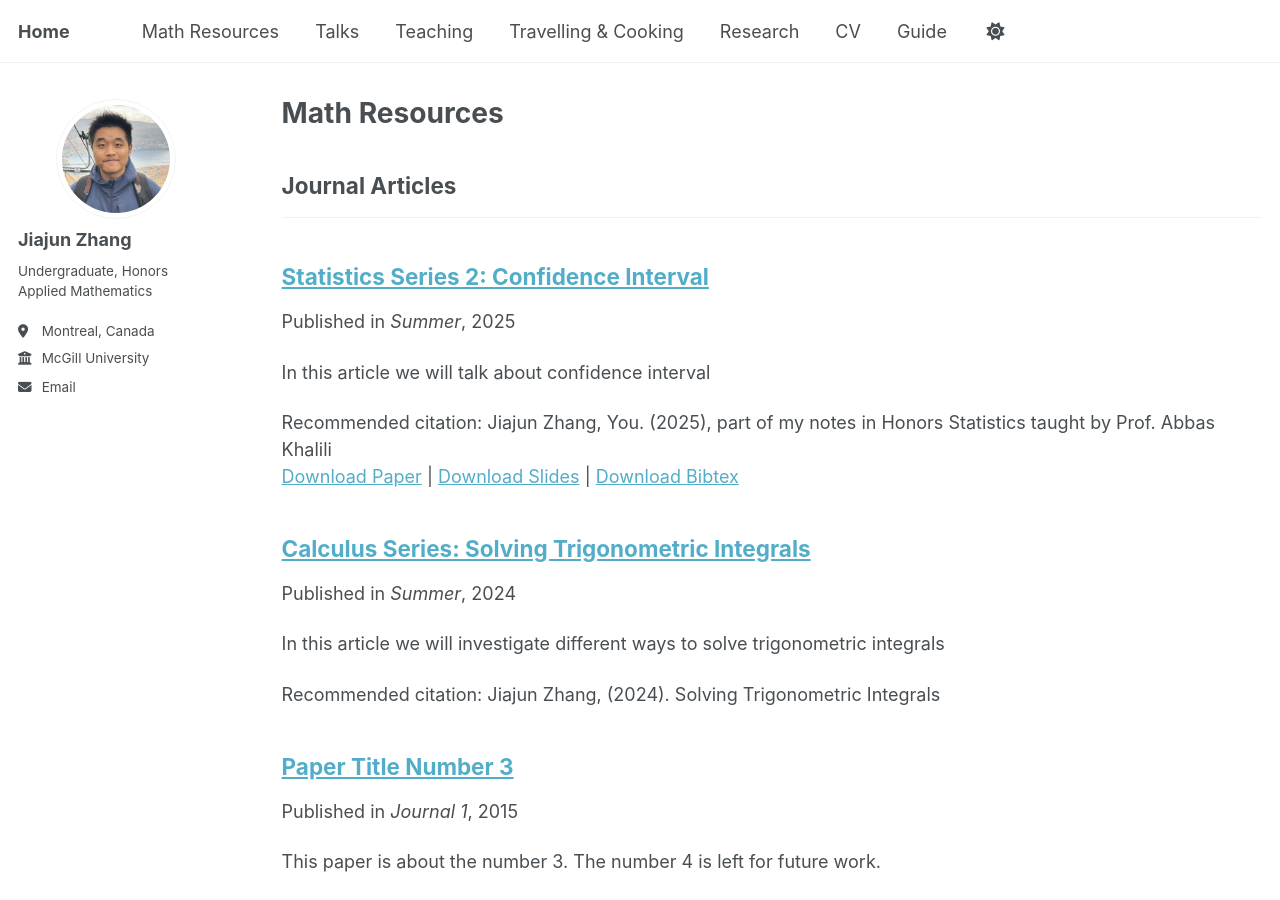
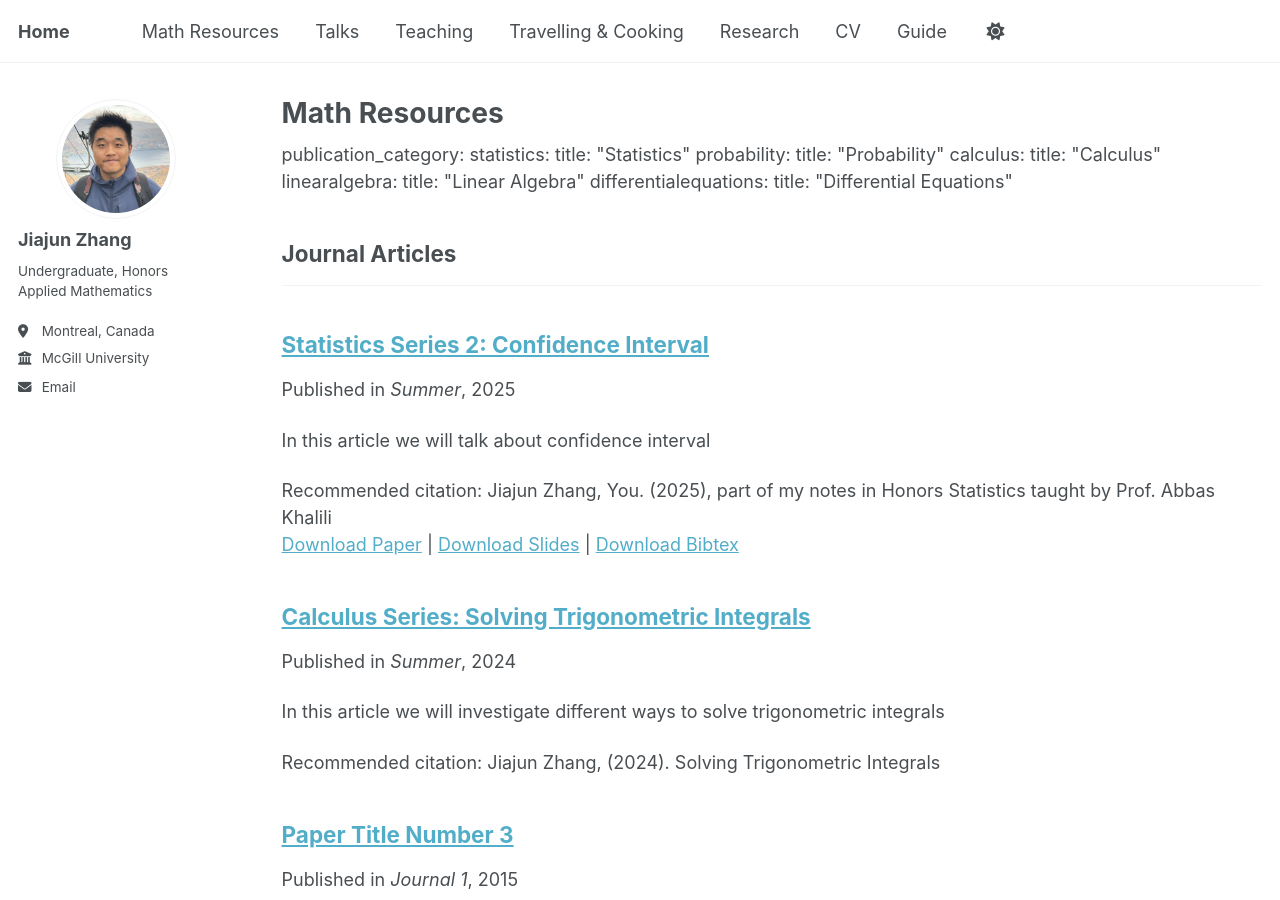
Before and after one commit to JohanssonRein/JohanssonRein.github.io, a Jekyll site: the page built from _pages/publications.html, in a window 1280 px wide and 900 px high. Built offline with Jekyll 4.4.1, drawn with Linux system fonts in a browser that asks for light colours.

Commit message:
Update publications.html

```diff
--- a/_pages/publications.html
+++ b/_pages/publications.html
@@ -4,6 +4,19 @@ title: "Math Resources"
 permalink: /publications/
 author_profile: true
 ---
+
+publication_category:
+  statistics:
+    title: "Statistics"
+  probability:
+    title: "Probability"
+  calculus:
+    title: "Calculus"
+  linearalgebra:
+    title: "Linear Algebra"
+  differentialequations:
+    title: "Differential Equations"
+
 
 {% if site.author.googlescholar %}
   <div class="wordwrap">You can also find my articles on <a href="{{site.author.googlescholar}}">my Google Scholar profile</a>.</div>
```
